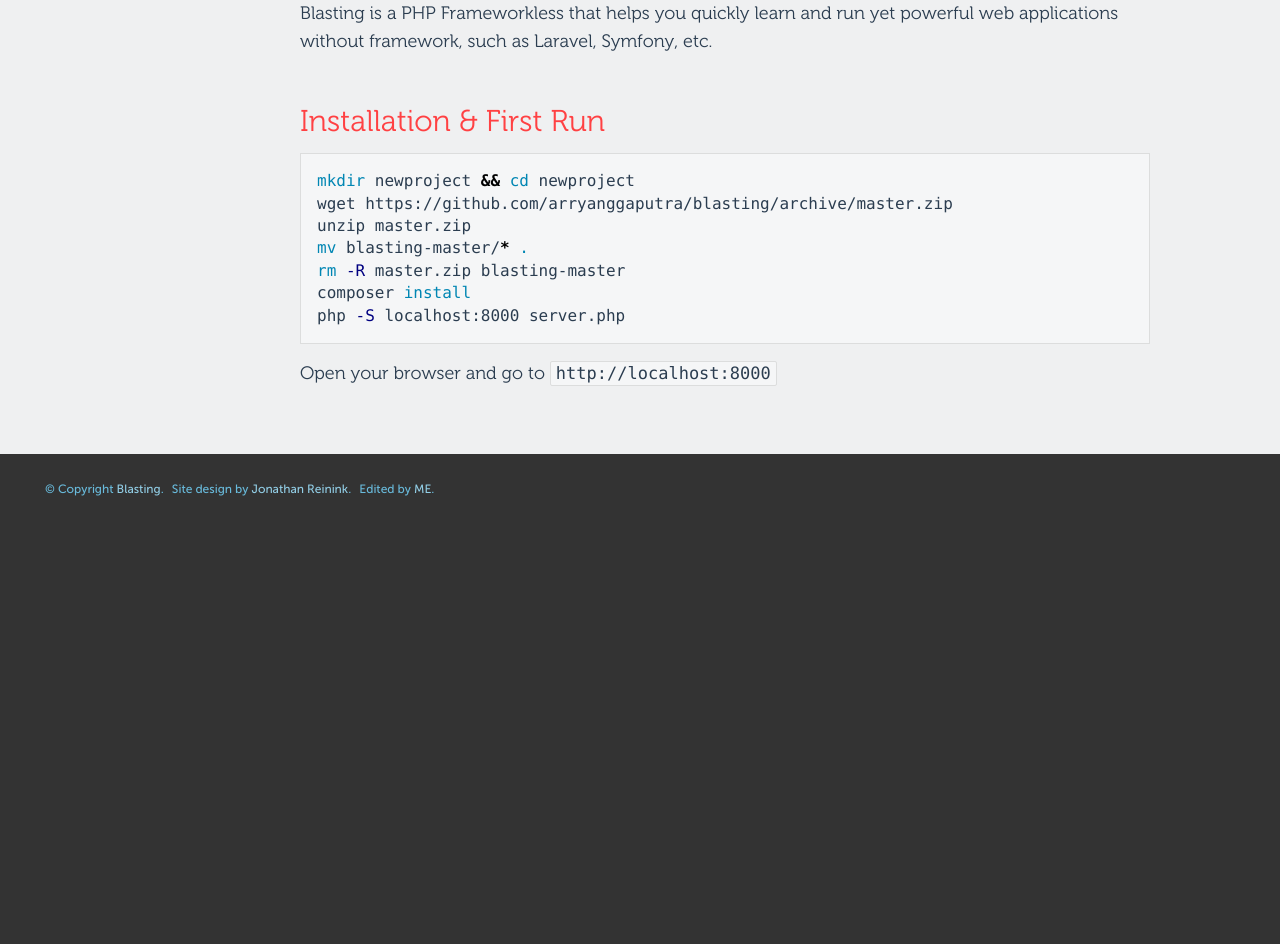
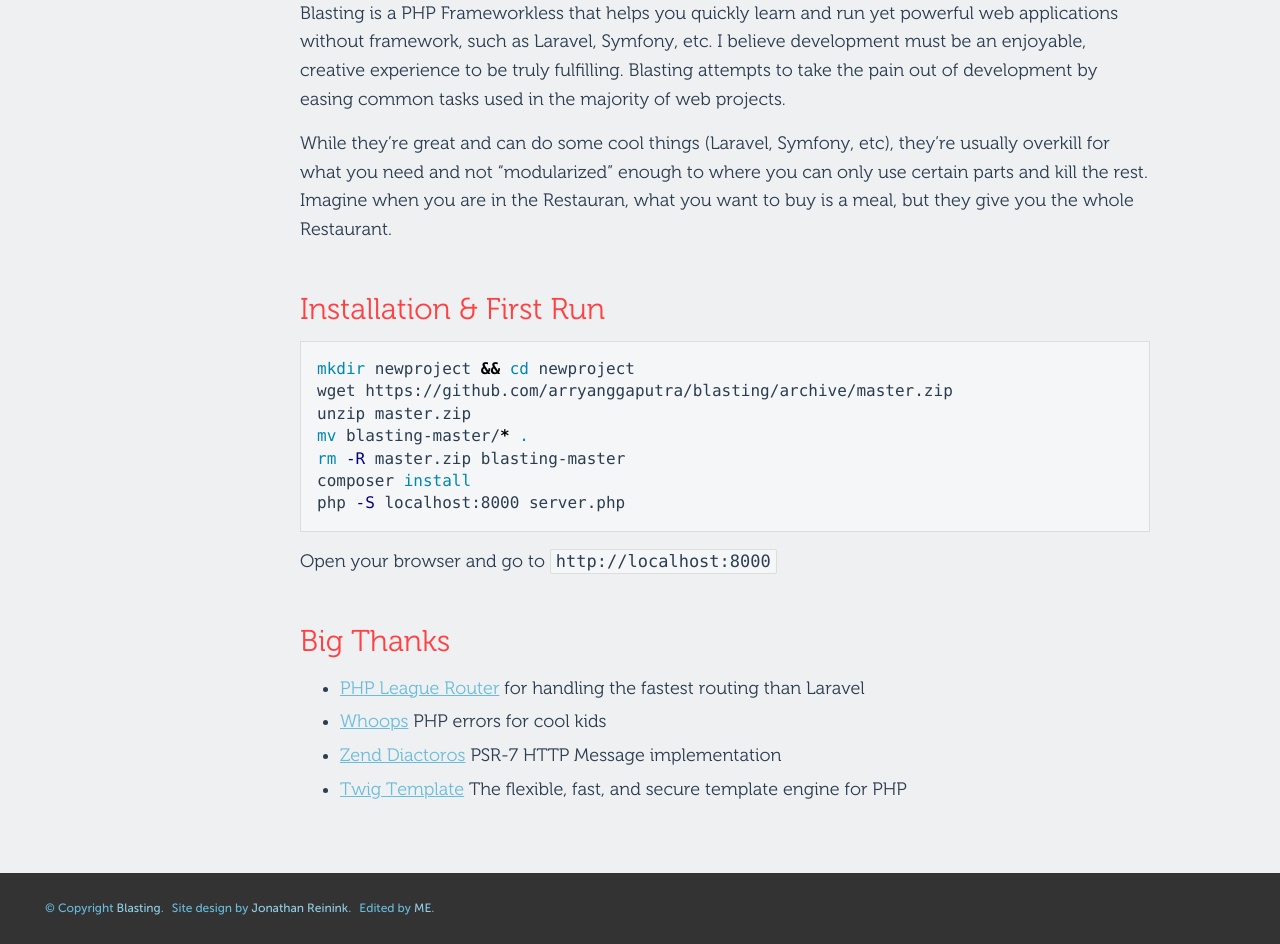
Before and after one commit to arryanggaputra/blasting, a Jekyll site: the page built from docs/index.md, in a window 1280 px wide and 1400 px high, scrolled down 377 px. Shown: the part 456-1400 px from the top of the window. Built offline with Jekyll 4.4.1, drawn with Linux system fonts in a browser that asks for light colours; nearby versions of some CDN libraries; our own code applies the rules of GitHub Pages for plain Markdown files; before the commit the page ends 1358 px from its top, so only the background shows below that.

Commit message:
Add installation instruction and credits

````diff
--- a/docs/index.md
+++ b/docs/index.md
@@ -10,7 +10,9 @@ permalink: /
 [![Latest Unstable Version](https://poser.pugx.org/arryanggaputra/blasting/v/stable.svg)](https://packagist.org/packages/arryanggaputra/blasting)
 [![License](https://poser.pugx.org/arryanggaputra/blasting/license.svg)](https://packagist.org/packages/arryanggaputra/blasting)
 
-Blasting is a PHP Frameworkless that helps you quickly learn and run yet powerful web applications without framework, such as Laravel, Symfony, etc.
+Blasting is a PHP Frameworkless that helps you quickly learn and run yet powerful web applications without framework, such as Laravel, Symfony, etc. I believe development must be an enjoyable, creative experience to be truly fulfilling. Blasting attempts to take the pain out of development by easing common tasks used in the majority of web projects.
+
+While they’re great and can do some cool things (Laravel, Symfony, etc), they’re usually overkill for what you need and not “modularized” enough to where you can only use certain parts and kill the rest. Imagine when you are in the Restauran, what you want to buy is a meal, but they give you the whole Restaurant.
 
 ## Installation & First Run
 ```bash
@@ -24,3 +26,10 @@ php -S localhost:8000 server.php
 ```
 
 Open your browser and go to `http://localhost:8000`
+
+
+## Big Thanks
+- [PHP League Router](https://github.com/thephpleague/route) for handling the fastest routing than Laravel
+- [Whoops](https://github.com/filp/whoops) PHP errors for cool kids
+- [Zend Diactoros](https://github.com/zendframework/zend-diactoros) PSR-7 HTTP Message implementation
+- [Twig Template](https://twig.symfony.com) The flexible, fast, and secure template engine for PHP
````
